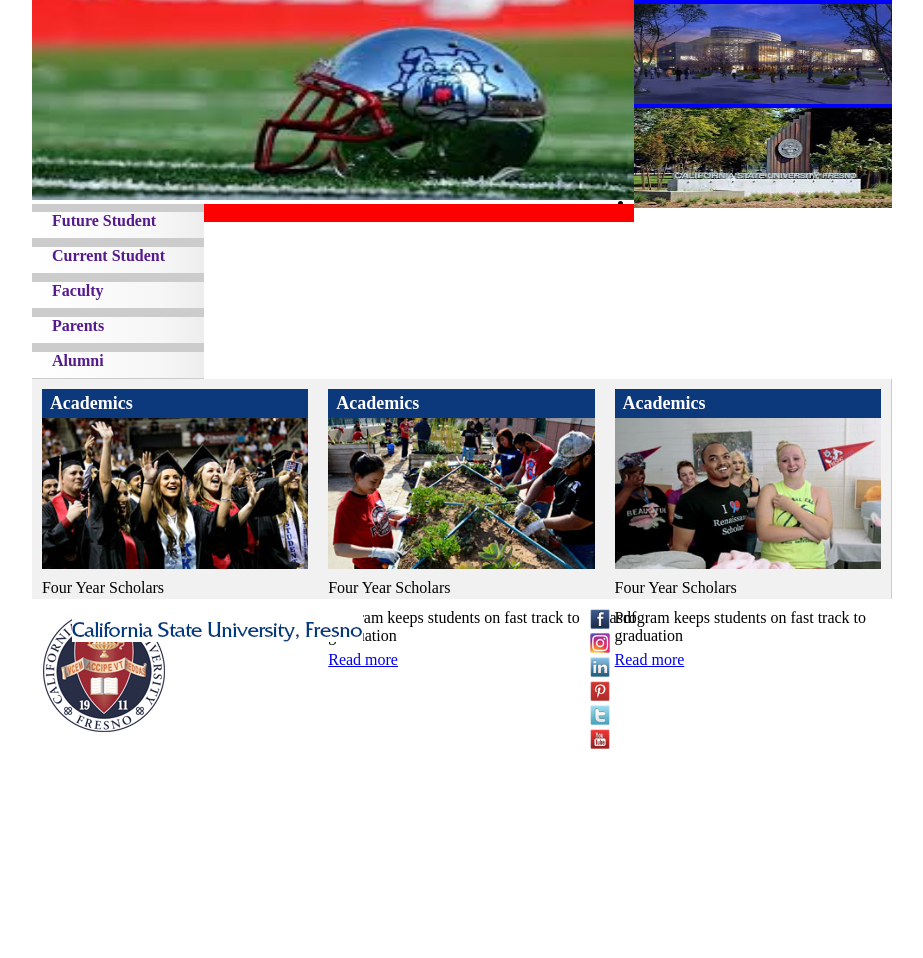
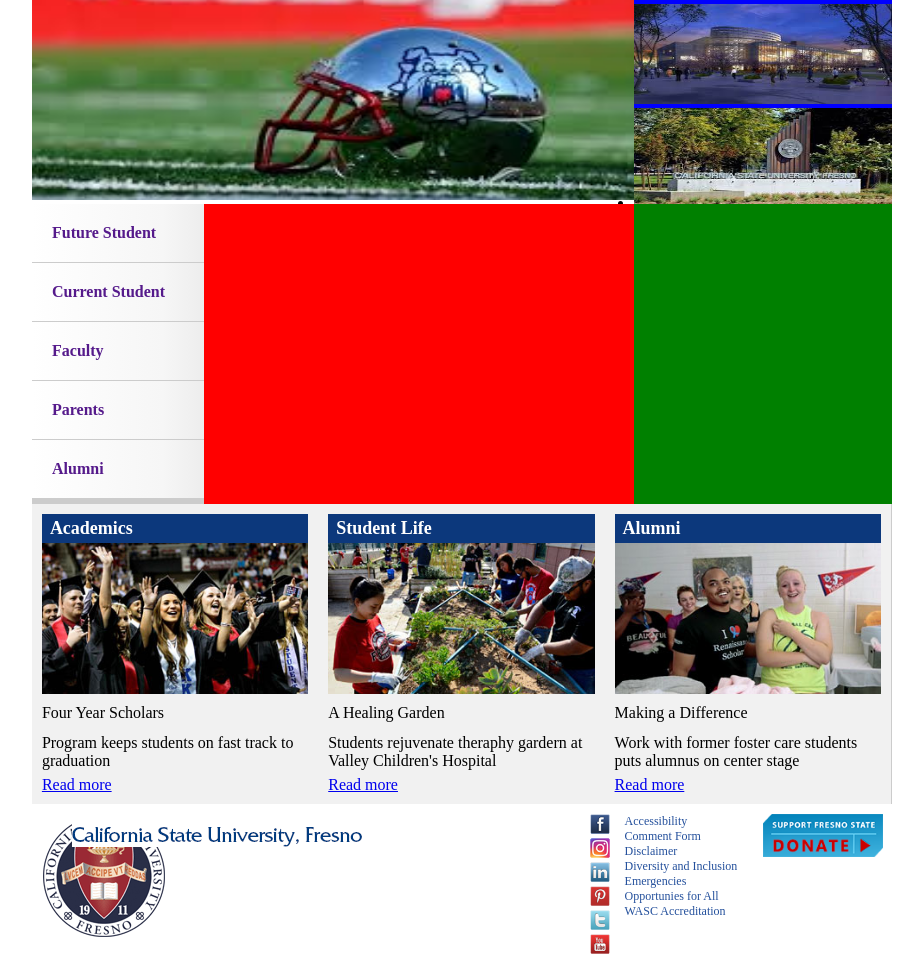
Before and after one commit to Ishkaran/FresnoState, a plain HTML site: page index.html in a window 1280 px wide. Shown: the part 200-1158 px from the top of the page, without its empty margins (178-1101 px from the left). Before the commit the page ends 953 px from the top, so only its background shows below. Drawn offline with Linux system fonts and the light colour scheme.

Commit message:
third commit

```diff
--- a/index.html
+++ b/index.html
@@ -54,7 +54,7 @@
         }
         nav.main-navigation li{
             display:table-cell;
-            width:16%;
+            width:20%;
         }
         nav.main-navigation a{
             text-decoration:none;
@@ -78,7 +78,7 @@
             height:100px;
         }
         .middle-content{
-            height: 100%;
+            height: 300px;
             position: relative;
         }
         aside.sidebar-left {
@@ -109,7 +109,7 @@
 
         }
          .sidebar-nav a{
-            margin:8px 20px;
+            padding:20px;
             display:block;
             text-decoration: none;
             font-weight:bold;
@@ -140,13 +140,12 @@
             background-color: #CCC;
         }
         .bottom-item {
-            height:200px;
             width:31%;
             float: left;
             padding: 1.15%;
             background-color: #f1f1f1;
         }
-        .bottom-item img {
+        .bottom-image {
             width:100%;
         }
         .bottom-header {
@@ -172,6 +171,11 @@
             width:30%;
             float: left;
             height: 130px;
+            padding: 0 15px;
+        }
+        .footer-container-right img{
+            float:right;
+            width:120px;
         }
         .fs-name-image {
             position:absolute;
@@ -179,13 +183,19 @@
         }
         .social-media-icon {
             list-style-type: none;
-            float:right;
         }
         ul.social-media-icon {
             float:right;
         }
         ul.social-media-icon img {
             width:20px;
+        }
+        .footer-links{
+            color: #24509C;
+            text-decoration: none;
+            list-style-type: none;
+            float:left;
+            font-size: 12px;
         }
         </style>
     </head>
@@ -224,11 +234,11 @@
                 <div class="middle-content">
                     <aside class="sidebar-left">
                         <ul class="sidebar-nav">
-                            <li class="list-item-gradient"><a href=""> Future Student</a>
-                            <li class="list-item-gradient"><a href=""> Current Student</a>
-                            <li class="list-item-gradient"><a href=""> Faculty</a>
-                            <li class="list-item-gradient"><a href="">Parents</a>
-                            <li class="list-item-gradient"><a href=""> Alumni</a>
+                            <li class="list-item-gradient"><a href=""> Future Student</a></li>
+                            <li class="list-item-gradient"><a href=""> Current Student</a></li>
+                            <li class="list-item-gradient"><a href=""> Faculty</a></li>
+                            <li class="list-item-gradient"><a href="">Parents</a></li>
+                            <li class="list-item-gradient"><a href=""> Alumni</a></li>
                         </ul>
                     </aside>
                     <div class="latest-news">
@@ -243,23 +253,23 @@
             <div class="bottom-container">
                 <div class="bottom-item item-1">
                     <h2 class="bottom-header"> Academics</h2>
-                    <img src="./img/bottom1.jpg" alt="image1">
+                    <img class="bottom-image" src="./img/bottom1.jpg" alt="image1">
                     <p class="bottom-text"> Four Year Scholars</p>
                     <p class="bottom-text"> Program keeps students on fast track to graduation</p>
                     <a class"read-more-link" href="#">Read more</a>
                 </div>
                 <div class="bottom-item item-1">
-                    <h2 class="bottom-header"> Academics</h2>
-                    <img src="./img/bottom2.jpg" alt="image2">
-                    <p class="bottom-text"> Four Year Scholars</p>
-                    <p class="bottom-text"> Program keeps students on fast track to graduation</p>
+                    <h2 class="bottom-header"> Student Life</h2>
+                    <img class="bottom-image" src="./img/bottom2.jpg" alt="image2">
+                    <p class="bottom-text"> A Healing Garden</p>
+                    <p class="bottom-text"> Students rejuvenate theraphy gardern at Valley Children's Hospital</p>
                     <a class"read-more-link" href="#">Read more</a>
                 </div>
                 <div class="bottom-item item-1">
-                    <h2 class="bottom-header"> Academics</h2>
-                    <img src="./img/bottom3.jpg" alt="image3">
-                    <p class="bottom-text"> Four Year Scholars</p>
-                    <p class="bottom-text"> Program keeps students on fast track to graduation</p>
+                    <h2 class="bottom-header"> Alumni</h2>
+                    <img class="bottom-image" src="./img/bottom3.jpg" alt="image3">
+                    <p class="bottom-text"> Making a Difference</p>
+                    <p class="bottom-text">Work with former foster care students puts alumnus on center stage</p>
                     <a class"read-more-link" href="#">Read more</a>
                 </div>
             </div>
@@ -272,24 +282,35 @@
                             <a href="https://facebook.com" target=blank><img src="./img/32X32-facebook.png" alt"social media icon"> </a>
                         </li>
                         <li>
-                            <a href="https://facebook.com" target=blank><img src="./img/32X32-instagram.png" alt"social media icon"> </a>
+                            <a href="https://instagram.com" target=blank><img src="./img/32X32-instagram.png" alt"social media icon"> </a>
                         </li>
                         <li>
-                            <a href="https://facebook.com" target=blank><img src="./img/32X32-linkedin.png" alt"social media icon"> </a>
+                            <a href="https://linkedin.com" target=blank><img src="./img/32X32-linkedin.png" alt"social media icon"> </a>
                         </li>
                         <li>
-                            <a href="https://facebook.com" target=blank><img src="./img/32X32-pinterest.png" alt"social media icon"> </a>
+                            <a href="https://pinterest.com" target=blank><img src="./img/32X32-pinterest.png" alt"social media icon"> </a>
                         </li>
                         <li>
-                            <a href="https://facebook.com" target=blank><img src="./img/32X32-twitter.png" alt"social media icon"> </a>
+                            <a href="https://twitter.com" target=blank><img src="./img/32X32-twitter.png" alt"social media icon"> </a>
                         </li>
                         <li>
-                            <a href="https://facebook.com" target=blank><img src="./img/32X32-youtube.png" alt"social media icon"> </a>
+                            <a href="https://youtube.com" target=blank><img src="./img/32X32-youtube.png" alt"social media icon"> </a>
 
                         </li>
                     </ul>
                 </div>
-                <div class="footer-container-right">asdf </div>
+                <div class="footer-container-right">
+                    <ul class="footer-links">
+                    <li><a href="#"></a>Accessibility</li>
+                    <li><a href="#"></a>Comment Form</li>
+                    <li><a href="#"></a>Disclaimer</li>
+                    <li><a href="#"></a>Diversity and Inclusion</li>
+                    <li><a href="#"></a>Emergencies</li>
+                    <li><a href="#"></a>Opportunies for All</li>
+                    <li><a href="#"></a>WASC Accreditation</li>
+                    </ul>
+                    <img src="./img/donate.png" alt="donate">
+                </div>
             </footer>
         </div>
     </body>
```
Also changed, not shown: img/donate.png (renamed from img/footer-col4-image.png).
